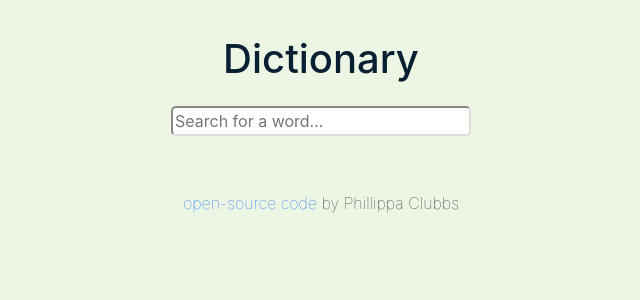
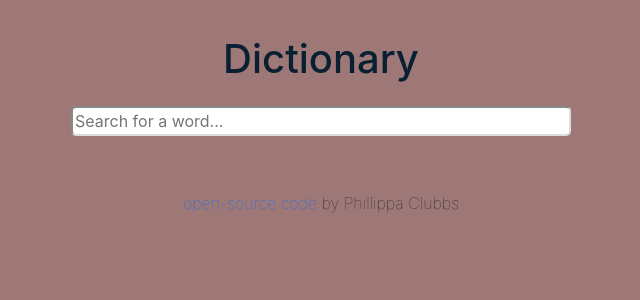
Before and after one commit to pipclubbs/dictionary-project, a React (Create React App) app: page / in a window 1280 px wide. Shown: the top 300 px of the page, without its empty margins (319-959 px from the left). Built offline with nearby package versions, Linux system fonts and the light colour scheme.

Commit message:
styling updates

```diff
--- a/src/App.css
+++ b/src/App.css
@@ -1,11 +1,8 @@
 body {
-  background-color: #edf6e5;
+  background-color: #9e7777;
   text-align: center;
 }
 
-.App .container {
-  width: 500px;
-}
 .App h1 {
   padding-top: 25px;
   text-align: center;
--- a/src/Dictionary.css
+++ b/src/Dictionary.css
@@ -4,7 +4,7 @@
 }
 
 .Dictionary input {
-  width: 300px;
+  width: 500px;
   border-radius: 5px;
   border-color: #ddd;
 }
--- a/src/Photos.css
+++ b/src/Photos.css
@@ -3,7 +3,7 @@
   box-shadow: 0 10px 10px rgb(0 0 0 / 10%);
   border-radius: 5px;
   background-color: #fff;
-  width: 450px;
+  width: 600px;
   margin: 0 auto;
   padding: 15px;
 }
--- a/src/Photos.js
+++ b/src/Photos.js
@@ -9,12 +9,11 @@ export default function Photos(props) {
           <div className="row">
             {props.photos.map(function (photo, index) {
               return (
-                <div className="col-4">
+                <div className="col-4" key={index}>
                   <a href={photo.src.original} target="_blank" rel="noreferrer">
                     <img
                       src={photo.src.landscape}
                       alt="whatever the keyword was"
-                      key={index}
                     />
                   </a>
                 </div>
--- a/src/Results.css
+++ b/src/Results.css
@@ -9,6 +9,6 @@
   box-shadow: 0 10px 10px rgb(0 0 0 / 10%);
   border-radius: 5px;
   background-color: #fff;
-  width: 450px;
+  width: 600px;
   margin: 0 auto;
 }
```
